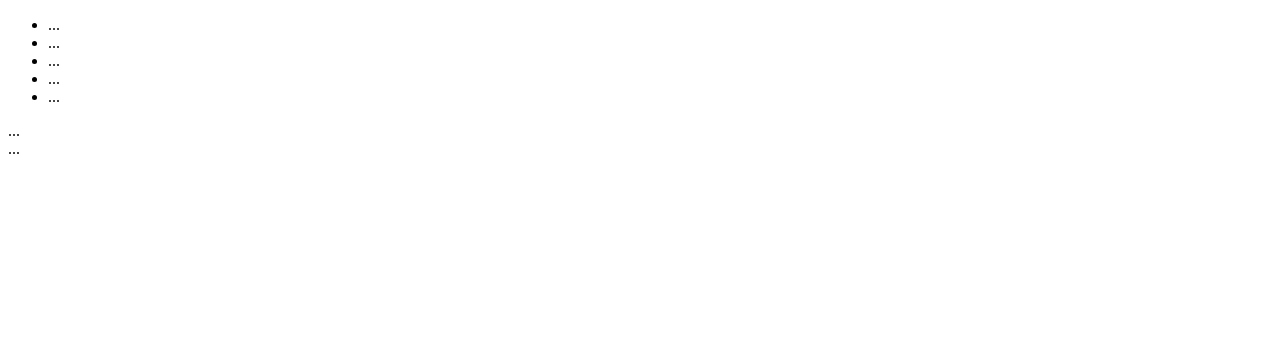
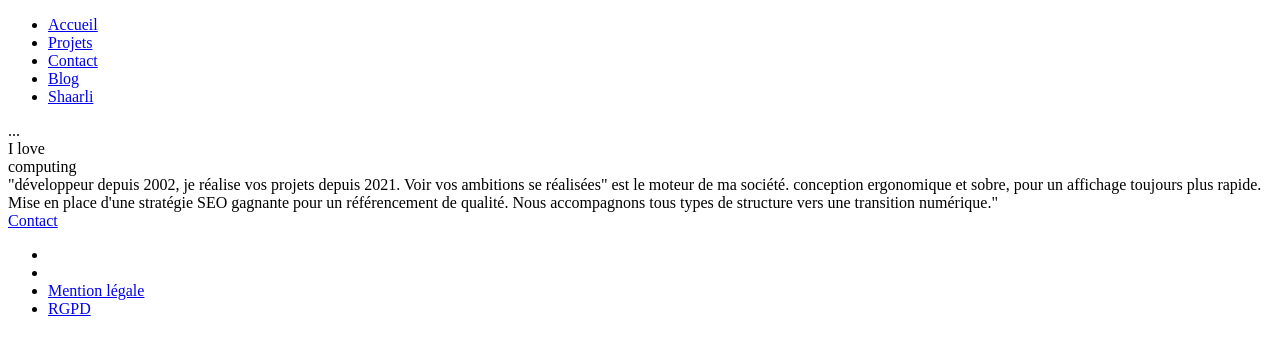
Before and after one commit to follana/test-html-css, a plain HTML site: page page.html in a window 1280 px wide. Drawn offline with Linux system fonts and the light colour scheme.

Commit message:
structure de base

```diff
--- a/page.html
+++ b/page.html
@@ -10,18 +10,51 @@
 <body>
 <nav class="main-menu">
 <ul class="flex-list">
-    <li>...</li>
-    <li>...</li>
-    <li>...</li>
-    <li>...</li>
-    <li>...</li>
+    <li><a href="accueil.html">Accueil</a></li>
+    <li><a href="projets.html">Projets</a></li>
+    <li><a href="contact.html">Contact</a></li>
+    <li><a href="blog.html">Blog</a></li>
+    <li><a href="shaarli.html">Shaarli</a></li>
 </ul>
 </nav>
 
 <main>...</main>
+<article class="title-moving-words">
+    <section class="hello">I love</section>
+    <section id="changeWordFunction" class="change-word">computing
+    </section>
+</article>
+<article class="about myself">
+    <section>
+    "développeur depuis 2002, je réalise vos projets depuis 2021.
+     Voir vos ambitions se réalisées" est le moteur de ma société.
+     conception ergonomique et sobre, pour un affichage toujours plus rapide.
+     Mise en place d'une stratégie SEO gagnante pour un référencement de qualité.
+     Nous accompagnons tous types de structure vers une transition numérique."
+    </section>
+    <a data-aos=""fade-up" href="contacts.html">
+        <buton>Contact</buton>
+    </a>
+</article>
+</main>
 
-<footer>...</footer>
-
-
+<footer>
+    <ul class="flex-list">
+        <li class="social-network linked-in">
+            <a href="#"></a>
+        </li>
+        <li class="social-network github">
+            <a href="#"></a>
+        </li>
+        <div id="colorChanger" class="circle"></div>
+        <li>
+            <a href="#">Mention légale</a>
+        </li>
+        <li>
+            <a href="#">RGPD</a>
+        </li>
+    </ul>
+</footer>
+<script src=""js/script.js"></script>
 </body>
 </html>
```
